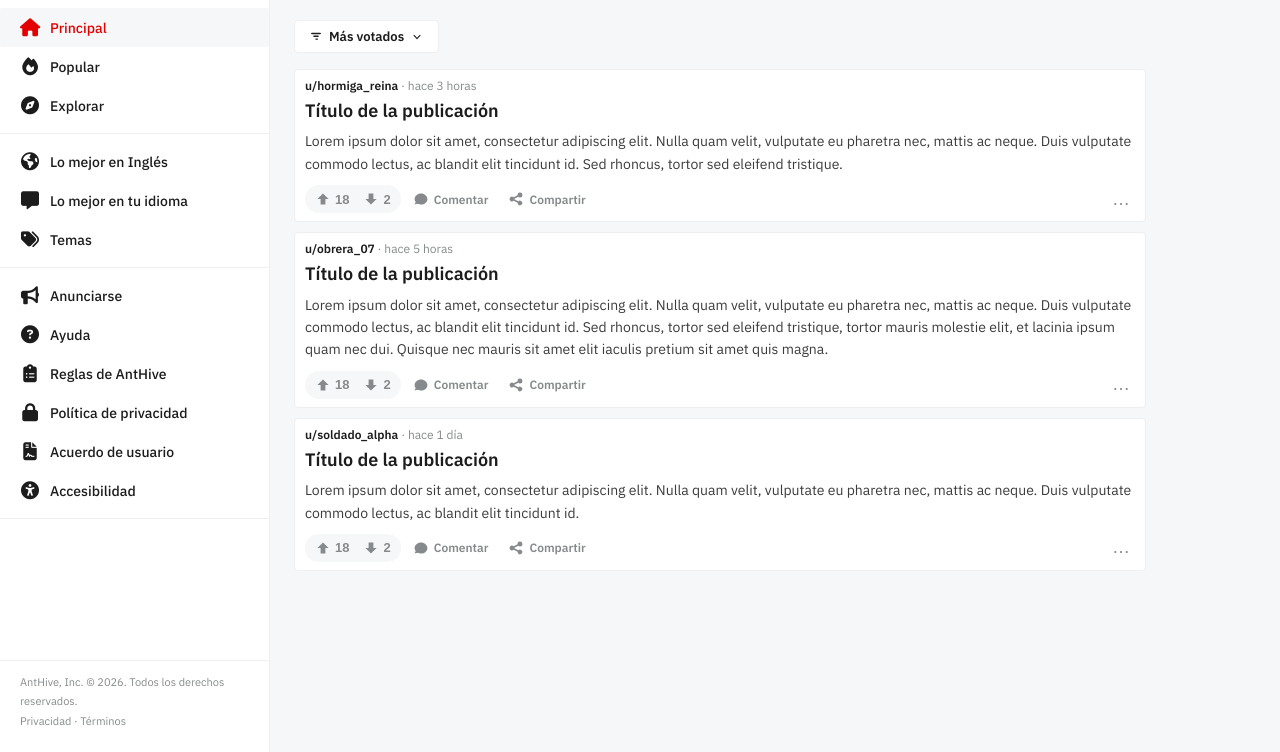
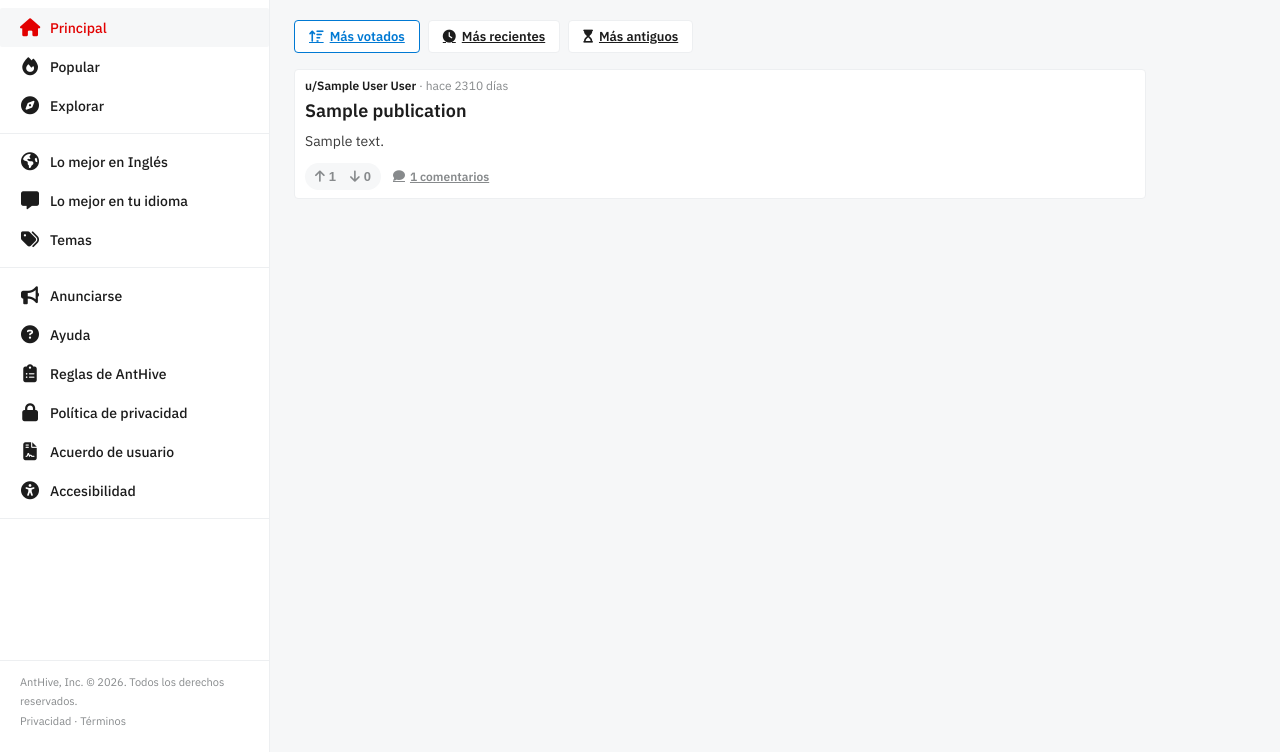
Before and after one commit to SelamBel/Foro-ProyectoIntermodular, a PHP site: page /index.php?page=create-post in a window 1280 px wide. Shown: the part 48-800 px from the top of the page. Run offline with PHP 8.4, Linux system fonts and the light colour scheme; tables that the repository leaves empty hold one stand-in row (values such as "Sample post").

Commit message:
post creation

```diff
--- a/5. APP/src/assets/css/style.css
+++ b/5. APP/src/assets/css/style.css
@@ -474,6 +474,70 @@ main {
 .auth-footer a { color: #0079d3; text-decoration: none; }
 .auth-footer a:hover { text-decoration: underline; }
 
+/* ── FEED ────────────────────────────────────────────── */
+.sort-btn.active { border-color: #0079d3; color: #0079d3; }
+
+.post-title a { color: var(--text); text-decoration: none; }
+.post-title a:hover { color: var(--primary); }
+
+.empty-state {
+    text-align: center;
+    padding: 60px 20px;
+    color: var(--muted);
+    font-size: 16px;
+}
+.empty-state i { font-size: 40px; display: block; margin-bottom: 12px; }
+
+.pagination {
+    display: flex;
+    gap: 4px;
+    justify-content: center;
+    margin-top: 24px;
+}
+
+.page-btn {
+    padding: 6px 12px;
+    border: 1px solid var(--border);
+    border-radius: 4px;
+    text-decoration: none;
+    color: var(--text);
+    font-size: 13px;
+    font-weight: 600;
+    transition: border-color .15s;
+}
+.page-btn:hover { border-color: #0079d3; color: #0079d3; }
+.page-btn.active { background: var(--primary); color: #fff; border-color: var(--primary); }
+
+/* ── FORM CARD ───────────────────────────────────────── */
+.form-card {
+    background: var(--surface);
+    border: 1px solid var(--border);
+    border-radius: 4px;
+    padding: 24px;
+    max-width: 740px;
+}
+.form-card__title { font-size: 18px; font-weight: 600; margin-bottom: 20px; }
+
+textarea {
+    width: 100%;
+    padding: 8px 12px;
+    border: 1px solid var(--border);
+    border-radius: 4px;
+    font-size: 14px;
+    font-family: inherit;
+    resize: vertical;
+    outline: none;
+    transition: border-color .2s;
+}
+textarea:focus { border-color: #0079d3; }
+
+.form-actions {
+    display: flex;
+    gap: 10px;
+    justify-content: flex-end;
+    margin-top: 8px;
+}
+
 /* ── RESPONSIVE ──────────────────────────────────────── */
 @media (max-width: 960px) {
     :root { --sidebar-w: 200px; }
--- a/5. APP/src/assets/js/main.js
+++ b/5. APP/src/assets/js/main.js
@@ -121,3 +121,30 @@ $(function () {
     });
 
 });
+
+$('#createPostForm').on('submit', function (e) {
+    let valid = true;
+    if ($('#title').val().trim().length < 5) {
+        showError('titleError', 'El título debe tener al menos 5 caracteres.');
+        valid = false;
+    } else { clearError('titleError'); }
+
+    if ($('#content').val().trim().length < 10) {
+        showError('contentError', 'El contenido debe tener al menos 10 caracteres.');
+        valid = false;
+    } else { clearError('contentError'); }
+
+    if (!valid) e.preventDefault();
+});
+
+function timeAgo(dateStr) {
+    const diff = Math.floor((new Date() - new Date(dateStr)) / 1000);
+    if (diff < 60)     return 'hace un momento';
+    if (diff < 3600)   return 'hace ' + Math.floor(diff / 60) + ' min';
+    if (diff < 86400)  return 'hace ' + Math.floor(diff / 3600) + ' h';
+    return 'hace ' + Math.floor(diff / 86400) + ' días';
+}
+
+$('.post-date').each(function () {
+    $(this).text(timeAgo($(this).data('date')));
+});
--- a/5. APP/src/index.php
+++ b/5. APP/src/index.php
@@ -1,103 +1,116 @@
 <?php
 session_start();
 
+require_once __DIR__ . '/models/Publication.php';
+
+$order  = in_array($_GET['order'] ?? '', ['votes', 'newest', 'oldest']) ? $_GET['order'] : 'votes';
+$page   = max(1, (int) ($_GET['page'] ?? 1));
+$limit  = 10;
+$offset = ($page - 1) * $limit;
+
+$pubModel = new Publication();
+$posts    = $pubModel->getAll($order, $limit, $offset);
+$total    = $pubModel->countAll();
+$pages    = (int) ceil($total / $limit);
+
 $pageTitle  = 'Principal';
 $activePage = 'home';
-
 require_once __DIR__ . '/includes/header.php';
 ?>
 
 <div class="layout">
-
     <?php require_once __DIR__ . '/includes/sidebar.php'; ?>
 
     <main class="site-main">
 
         <div class="sort-bar">
-            <button class="sort-btn" id="sortBtn">
-                <svg viewBox="0 0 20 20" fill="currentColor">
-                    <path fill-rule="evenodd" d="M3 5a1 1 0 011-1h12a1 1 0 110 2H4a1 1 0 01-1-1zM6 9a1 1 0 011-1h6a1 1 0 110 2H7a1 1 0 01-1-1zM9 13a1 1 0 011-1h2a1 1 0 110 2h-2a1 1 0 01-1-1z" clip-rule="evenodd"/>
-                </svg>
-                Más votados
-                <svg viewBox="0 0 20 20" fill="currentColor">
-                    <path fill-rule="evenodd" d="M5.23 7.21a.75.75 0 011.06.02L10 11.17l3.71-3.94a.75.75 0 111.08 1.04l-4.25 4.5a.75.75 0 01-1.08 0l-4.25-4.5a.75.75 0 01.02-1.06z" clip-rule="evenodd"/>
-                </svg>
-            </button>
+            <a href="?order=votes"  class="sort-btn <?= $order === 'votes'  ? 'active' : '' ?>"><i class="fa-solid fa-arrow-up-wide-short"></i> Más votados</a>
+            <a href="?order=newest" class="sort-btn <?= $order === 'newest' ? 'active' : '' ?>"><i class="fa-solid fa-clock"></i> Más recientes</a>
+            <a href="?order=oldest" class="sort-btn <?= $order === 'oldest' ? 'active' : '' ?>"><i class="fa-solid fa-hourglass-start"></i> Más antiguos</a>
+
+            <?php if (isset($_SESSION['user_id'])): ?>
+            <a href="/pages/create-post.php" class="btn-primary" style="margin-left:auto">
+                <i class="fa-solid fa-plus"></i> Nueva publicación
+            </a>
+            <?php endif; ?>
         </div>
 
-        <!-- Posts de prueba (hardcoded — se sustituirán por datos de BD en fase 5) -->
-        <?php
-        $demoPosts = [
-            [
-                'author'  => 'u/hormiga_reina',
-                'time'    => 'hace 3 horas',
-                'title'   => 'Título de la publicación',
-                'body'    => 'Lorem ipsum dolor sit amet, consectetur adipiscing elit. Nulla quam velit, vulputate eu pharetra nec, mattis ac neque. Duis vulputate commodo lectus, ac blandit elit tincidunt id. Sed rhoncus, tortor sed eleifend tristique.',
-                'up'      => 18,
-                'down'    => 2,
-            ],
-            [
-                'author'  => 'u/obrera_07',
-                'time'    => 'hace 5 horas',
-                'title'   => 'Título de la publicación',
-                'body'    => 'Lorem ipsum dolor sit amet, consectetur adipiscing elit. Nulla quam velit, vulputate eu pharetra nec, mattis ac neque. Duis vulputate commodo lectus, ac blandit elit tincidunt id. Sed rhoncus, tortor sed eleifend tristique, tortor mauris molestie elit, et lacinia ipsum quam nec dui. Quisque nec mauris sit amet elit iaculis pretium sit amet quis magna.',
-                'up'      => 18,
-                'down'    => 2,
-            ],
-            [
-                'author'  => 'u/soldado_alpha',
-                'time'    => 'hace 1 día',
-                'title'   => 'Título de la publicación',
-                'body'    => 'Lorem ipsum dolor sit amet, consectetur adipiscing elit. Nulla quam velit, vulputate eu pharetra nec, mattis ac neque. Duis vulputate commodo lectus, ac blandit elit tincidunt id.',
-                'up'      => 18,
-                'down'    => 2,
-            ],
-        ];
-        ?>
+        <?php if (empty($posts)): ?>
+            <div class="empty-state">
+                <i class="fa-solid fa-wind"></i>
+                <p>No hay publicaciones todavía. ¡Sé el primero!</p>
+            </div>
+        <?php endif; ?>
 
-        <?php foreach ($demoPosts as $post): ?>
+        <?php foreach ($posts as $post): ?>
         <article class="post">
             <div class="post-inner">
                 <div class="post-meta">
-                    <span class="author"><?= htmlspecialchars($post['author']) ?></span>
+                    <span class="author">u/<?= htmlspecialchars($post['name'] . ' ' . $post['surname']) ?></span>
                     &middot;
-                    <?= htmlspecialchars($post['time']) ?>
+                    <span class="post-date" data-date="<?= $post['date_creation'] ?>">
+                        <?= htmlspecialchars($post['date_creation']) ?>
+                    </span>
                 </div>
-                <h2 class="post-title"><?= htmlspecialchars($post['title']) ?></h2>
-                <p class="post-body"><?= htmlspecialchars($post['body']) ?></p>
+                <h2 class="post-title">
+                    <a href="/pages/post.php?id=<?= $post['id'] ?>">
+                        <?= htmlspecialchars($post['title']) ?>
+                    </a>
+                </h2>
+                <p class="post-body"><?= htmlspecialchars($post['content']) ?></p>
                 <div class="post-actions">
                     <div class="vote-group">
-                        <button class="vote-btn up" title="Voto positivo">
-                            <svg viewBox="0 0 20 20" fill="currentColor">
-                                <path fill-rule="evenodd" d="M10 3l7 7h-4v7H7v-7H3l7-7z" clip-rule="evenodd"/>
-                            </svg>
-                            <?= (int) $post['up'] ?>
+                        <button class="vote-btn up <?= isset($_SESSION['user_id']) ? 'js-vote' : '' ?>"
+                                data-id="<?= $post['id'] ?>" data-type="1">
+                            <i class="fa-solid fa-arrow-up"></i>
+                            <span class="upvote-count"><?= $post['upvotes'] ?></span>
                         </button>
-                        <button class="vote-btn down" title="Voto negativo">
-                            <svg viewBox="0 0 20 20" fill="currentColor">
-                                <path fill-rule="evenodd" d="M10 17l-7-7h4V3h6v7h4l-7 7z" clip-rule="evenodd"/>
-                            </svg>
-                            <?= (int) $post['down'] ?>
+                        <button class="vote-btn down <?= isset($_SESSION['user_id']) ? 'js-vote' : '' ?>"
+                                data-id="<?= $post['id'] ?>" data-type="0">
+                            <i class="fa-solid fa-arrow-down"></i>
+                            <span class="downvote-count"><?= $post['downvotes'] ?></span>
                         </button>
                     </div>
-                    <button class="action-btn">
-                        <svg viewBox="0 0 20 20" fill="currentColor">
-                            <path fill-rule="evenodd" d="M18 10c0 3.866-3.582 7-8 7a8.842 8.842 0 01-4.083-.98L2 17l1.338-3.123C2.493 12.767 2 11.434 2 10c0-3.866 3.582-7 8-7s8 3.134 8 7z" clip-rule="evenodd"/>
-                        </svg>
-                        Comentar
+                    <a href="/pages/post.php?id=<?= $post['id'] ?>" class="action-btn">
+                        <i class="fa-solid fa-comment"></i>
+                        <?= $post['comment_count'] ?> comentarios
+                    </a>
+                    <?php if (isset($_SESSION['user_id']) && $_SESSION['user_id'] == $post['id_user']): ?>
+                    <a href="/pages/edit-post.php?id=<?= $post['id'] ?>" class="action-btn">
+                        <i class="fa-solid fa-pen"></i> Editar
+                    </a>
+                    <button class="action-btn js-delete-post" data-id="<?= $post['id'] ?>">
+                        <i class="fa-solid fa-trash"></i> Eliminar
                     </button>
-                    <button class="action-btn">
-                        <svg viewBox="0 0 20 20" fill="currentColor">
-                            <path d="M15 8a3 3 0 10-2.977-2.63l-4.94 2.47a3 3 0 100 4.319l4.94 2.47a3 3 0 10.895-1.789l-4.94-2.47a3.027 3.027 0 000-.74l4.94-2.47C13.456 7.68 14.19 8 15 8z"/>
-                        </svg>
-                        Compartir
-                    </button>
-                    <button class="more-btn" title="Más opciones">&#8230;</button>
+                    <?php endif; ?>
                 </div>
             </div>
         </article>
         <?php endforeach; ?>
 
+        <?php if ($pages > 1): ?>
+        <div class="pagination">
+            <?php if ($page > 1): ?>
+                <a href="?order=<?= $order ?>&page=<?= $page - 1 ?>" class="page-btn">
+                    <i class="fa-solid fa-chevron-left"></i>
+                </a>
+            <?php endif; ?>
+
+            <?php for ($i = 1; $i <= $pages; $i++): ?>
+                <a href="?order=<?= $order ?>&page=<?= $i ?>"
+                   class="page-btn <?= $i === $page ? 'active' : '' ?>">
+                    <?= $i ?>
+                </a>
+            <?php endfor; ?>
+
+            <?php if ($page < $pages): ?>
+                <a href="?order=<?= $order ?>&page=<?= $page + 1 ?>" class="page-btn">
+                    <i class="fa-solid fa-chevron-right"></i>
+                </a>
+            <?php endif; ?>
+        </div>
+        <?php endif; ?>
+
     </main>
 </div>
 
--- /dev/null
+++ b/5. APP/src/models/Publication.php
@@ -0,0 +1,91 @@
+<?php
+
+require_once __DIR__ . '/../config/database.php';
+
+class Publication {
+
+    private PDO $db;
+
+    public function __construct() {
+        $this->db = getDB();
+    }
+
+    public function getAll(string $order = 'votes', int $limit = 10, int $offset = 0): array {
+        $orderSql = match($order) {
+            'newest' => 'p.date_creation DESC',
+            'oldest' => 'p.date_creation ASC',
+            default  => 'votes DESC'
+        };
+
+        $stmt = $this->db->prepare("
+            SELECT p.*,
+                   u.name, u.surname,
+                   COALESCE(SUM(CASE WHEN v.type = 1 THEN 1 ELSE 0 END), 0) AS upvotes,
+                   COALESCE(SUM(CASE WHEN v.type = 0 THEN 1 ELSE 0 END), 0) AS downvotes,
+                   COALESCE(SUM(CASE WHEN v.type = 1 THEN 1 WHEN v.type = 0 THEN -1 ELSE 0 END), 0) AS votes,
+                   COUNT(DISTINCT c.id) AS comment_count
+            FROM publication p
+            INNER JOIN user u ON p.id_user = u.id
+            LEFT JOIN vote v ON v.id_publication = p.id
+            LEFT JOIN comment c ON c.id_publication = p.id
+            GROUP BY p.id
+            ORDER BY $orderSql
+            LIMIT :limit OFFSET :offset
+        ");
+        $stmt->bindValue(':limit',  $limit,  PDO::PARAM_INT);
+        $stmt->bindValue(':offset', $offset, PDO::PARAM_INT);
+        $stmt->execute();
+        return $stmt->fetchAll();
+    }
+
+    public function getById(int $id): array|false {
+        $stmt = $this->db->prepare("
+            SELECT p.*,
+                   u.name, u.surname,
+                   COALESCE(SUM(CASE WHEN v.type = 1 THEN 1 ELSE 0 END), 0) AS upvotes,
+                   COALESCE(SUM(CASE WHEN v.type = 0 THEN 1 ELSE 0 END), 0) AS downvotes,
+                   COUNT(DISTINCT c.id) AS comment_count
+            FROM publication p
+            INNER JOIN user u ON p.id_user = u.id
+            LEFT JOIN vote v ON v.id_publication = p.id
+            LEFT JOIN comment c ON c.id_publication = p.id
+            WHERE p.id = ?
+            GROUP BY p.id
+        ");
+        $stmt->execute([$id]);
+        return $stmt->fetch();
+    }
+
+    public function create(int $userId, string $title, string $content): int {
+        $stmt = $this->db->prepare(
+            'INSERT INTO publication (id_user, title, content) VALUES (?, ?, ?)'
+        );
+        $stmt->execute([$userId, $title, $content]);
+        return (int) $this->db->lastInsertId();
+    }
+
+    public function update(int $id, string $title, string $content): void {
+        $stmt = $this->db->prepare(
+            'UPDATE publication SET title = ?, content = ?, date_edited = NOW() WHERE id = ?'
+        );
+        $stmt->execute([$title, $content, $id]);
+    }
+
+    public function delete(int $id): void {
+        $stmt = $this->db->prepare('DELETE FROM publication WHERE id = ?');
+        $stmt->execute([$id]);
+    }
+
+    public function countAll(): int {
+        return (int) $this->db->query('SELECT COUNT(*) FROM publication')->fetchColumn();
+    }
+
+    public function getUserVote(int $userId, int $publicationId): int|null {
+        $stmt = $this->db->prepare(
+            'SELECT type FROM vote WHERE id_user = ? AND id_publication = ?'
+        );
+        $stmt->execute([$userId, $publicationId]);
+        $row = $stmt->fetch();
+        return $row ? (int) $row['type'] : null;
+    }
+}
```
Also changed, not shown: 5. APP/docker/mysql/init.sql (+11 -0 lines), 5. APP/src/pages/create-post.php (added, +73 -0 lines).
